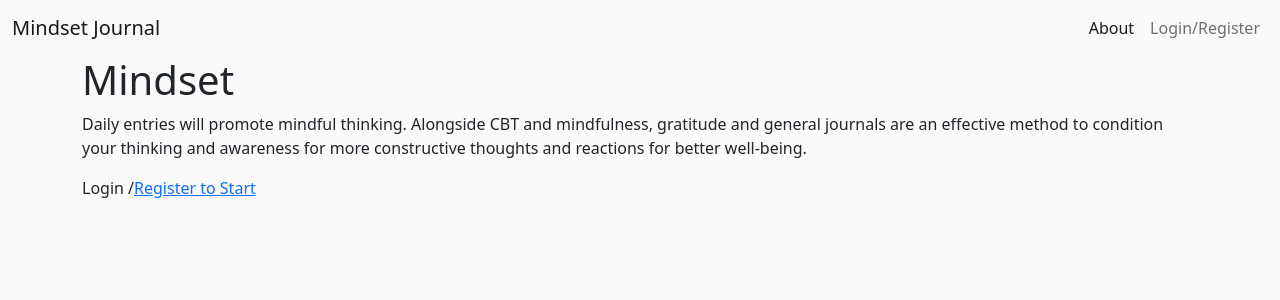
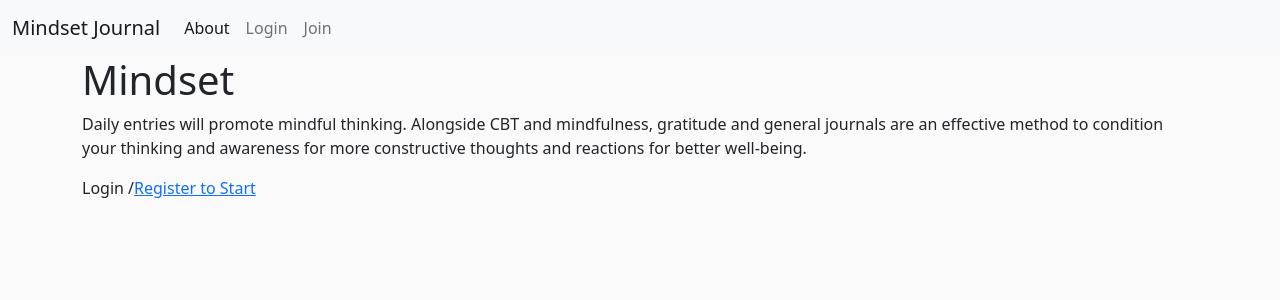
Before and after one commit to emmasarge/mindset-journal, a Flask app: page / in a window 1280 px wide. Shown: the top 300 px of the page. Run offline with Flask 2, Linux system fonts and the light colour scheme; some libraries are stand-ins or nearby versions.

Commit message:
add links to navbar

```diff
--- a/templates/base.html
+++ b/templates/base.html
@@ -22,14 +22,15 @@
     <header>
         <nav class="navbar navbar-expand-lg navbar-light bg-light">
   <div class="container-fluid">
-    <a class="navbar-brand flex" href="#">Mindset Journal</a>
+    <a class="navbar-brand" href="{{ url_for('home') }}">Mindset Journal</a>
     <button class="navbar-toggler" type="button" data-bs-toggle="collapse" data-bs-target="#navbarNavAltMarkup" aria-controls="navbarNavAltMarkup" aria-expanded="false" aria-label="Toggle navigation">
       <span class="navbar-toggler-icon"></span>
     </button>
-    <div class="collapse navbar-collapse justify-content-end" id="navbarNavAltMarkup">
+    <div class="collapse navbar-collapse " id="navbarNavAltMarkup">
       <div class="navbar-nav">
-        <a class="nav-link active" aria-current="page" href="#">About</a>
-        <a class="nav-link" href="#">Login/Register</a>
+        <a class="nav-link active" aria-current="page" href="{{ url_for('about') }}">About</a>
+        <a class="nav-link" href="{{ url_for('login') }}">Login</a>
+        <a class="nav-link" href="{{ url_for('register') }}">Join</a>
       </div>
     </div>
   </div>
```
Also changed, not shown: templates/about.html (added).
